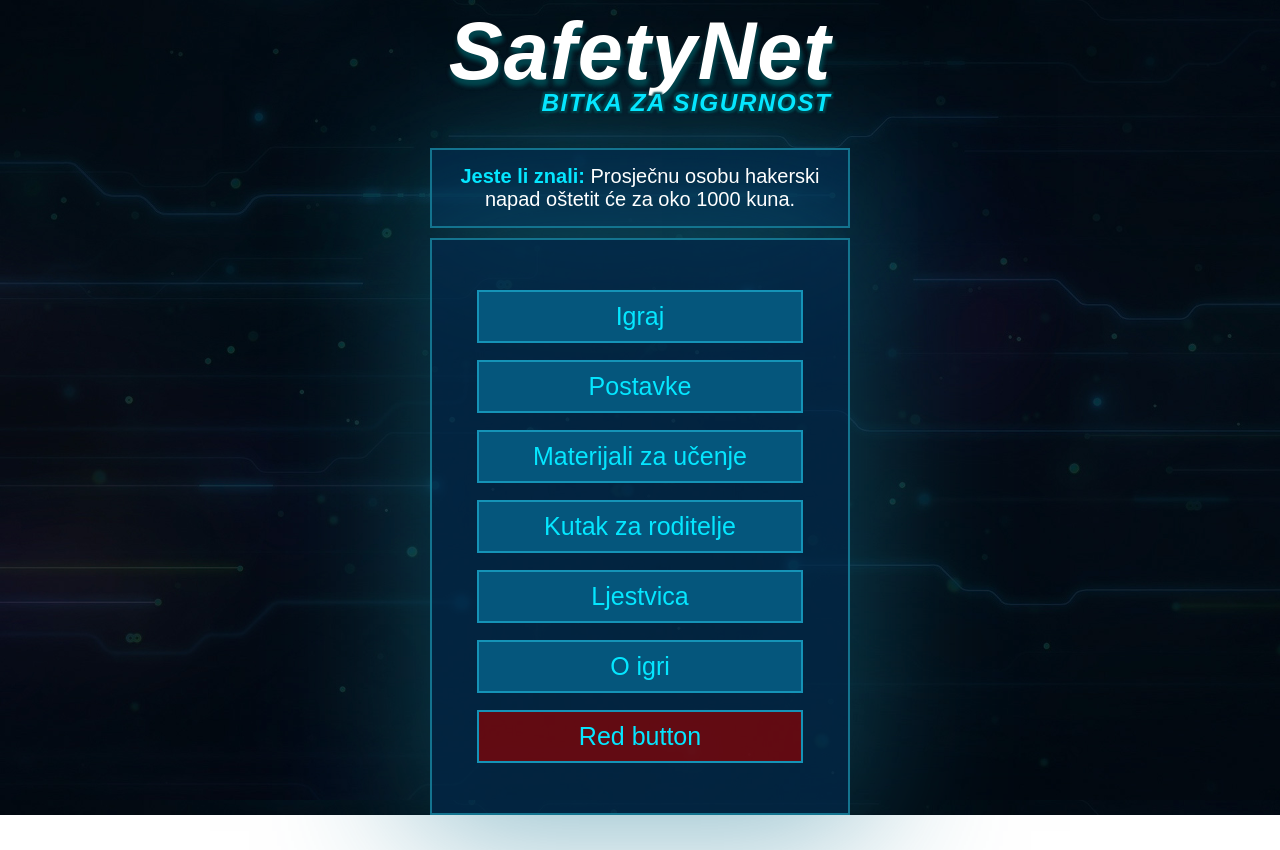
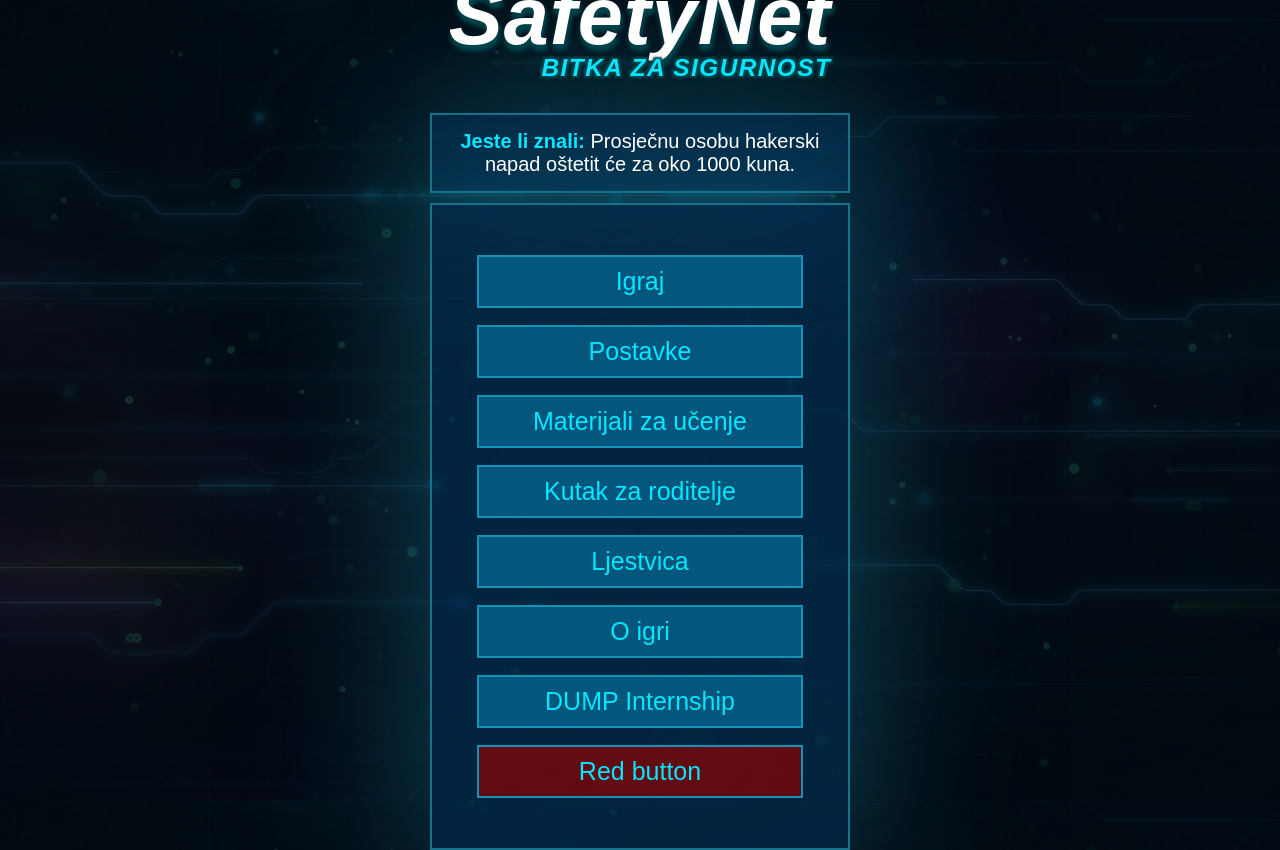
Before and after one commit to dump-hr/safetynet, a React (Vite) app in the folder frontend/: page / in a window 1280 px wide. Before the commit the page ends 815 px from the top, so only its background shows below. Built offline with nearby package versions, Linux system fonts and the light colour scheme; a web font is replaced by a local one.

Commit message:
use react router

```diff
--- a/frontend/package.json
+++ b/frontend/package.json
@@ -12,7 +12,8 @@
   "dependencies": {
     "clsx": "^1.2.1",
     "react": "^18.2.0",
-    "react-dom": "^18.2.0"
+    "react-dom": "^18.2.0",
+    "react-router-dom": "^6.12.1"
   },
   "devDependencies": {
     "@types/node": "^20.3.0",
--- a/frontend/src/App.tsx
+++ b/frontend/src/App.tsx
@@ -1,7 +1,40 @@
 import HomePage from '@pages/HomePage';
+import { BrowserRouter, Route, Routes } from 'react-router-dom';
 
-function App() {
-  return <HomePage></HomePage>;
+export enum Page {
+  Home,
+  Quiz,
+  Settings,
+  ReadingMaterials,
+  Parents,
+  Leaderboard,
+  About,
 }
 
+export const routes = {
+  [Page.Home]: '/',
+  [Page.Quiz]: '/igra',
+  [Page.Settings]: '/postavke',
+  [Page.ReadingMaterials]: '/materijali-za-ucenje',
+  [Page.Parents]: '/kutak-za-roditelje',
+  [Page.Leaderboard]: '/ljestvica',
+  [Page.About]: '/o-igri',
+};
+
+const App = () => {
+  return (
+    <BrowserRouter>
+      <Routes>
+        <Route path={routes[Page.Quiz]} element={<></>} />
+        <Route path={routes[Page.Settings]} element={<></>} />
+        <Route path={routes[Page.ReadingMaterials]} element={<></>} />
+        <Route path={routes[Page.Parents]} element={<></>} />
+        <Route path={routes[Page.Leaderboard]} element={<></>} />
+        <Route path={routes[Page.About]} element={<></>} />
+        <Route path={routes[Page.Home]} element={<HomePage />} />
+      </Routes>
+    </BrowserRouter>
+  );
+};
+
 export default App;
--- a/frontend/src/pages/HomePage/HomePage.tsx
+++ b/frontend/src/pages/HomePage/HomePage.tsx
@@ -2,70 +2,17 @@ import { useState } from 'react';
 import { clsx } from 'clsx';
 import styles from './index.module.scss';
 import useTimeout from '@hooks/useTimeout/index';
-
-enum Pages {
-  Homepage,
-  Menu,
-  Quiz,
-  Settings,
-  ReadingMaterials,
-  Parents,
-  Leaderboard,
-  About,
-}
+import { Link } from 'react-router-dom';
+import { Page, routes } from '@/App';
 
 const HomePage = () => {
-  const [currentPage, setCurrentPage] = useState(Pages.Homepage);
   const [hasSplashAnimationEnded, setHasSplashAnimationEnded] = useState(false);
 
   useTimeout(() => {
     setHasSplashAnimationEnded(true);
-    setCurrentPage(Pages.Menu);
   }, 2000);
 
-  switch (currentPage) {
-    case Pages.Quiz:
-    case Pages.Settings:
-    case Pages.ReadingMaterials:
-    case Pages.Parents:
-    case Pages.Leaderboard:
-    case Pages.About:
-    case Pages.Menu:
-      return (
-        <div className={styles.content}>
-          <div
-            className={clsx(
-              styles.content__container,
-              styles.animations__enabled
-            )}
-          >
-            <h1 className={styles.content__logo}>SafetyNet</h1>
-            <div className={styles.content__info__frame}>
-              <span className={styles.content__info__highlight}>
-                {'Jeste li znali: '}
-              </span>
-              Prosječnu osobu hakerski napad oštetit će za oko 1000 kuna.
-            </div>
-            <div className={styles.content__menu}>
-              <div className={styles.menu__container}>
-                <div className={styles.menu__item}>Igraj</div>
-                <div className={styles.menu__item}>Postavke</div>
-                <div className={styles.menu__item}>Materijali za učenje</div>
-                <div className={styles.menu__item}>Kutak za roditelje</div>
-                <div className={styles.menu__item}>Ljestvica</div>
-                <div className={styles.menu__item}>O igri</div>
-                <div
-                  className={clsx(styles.menu__item, styles.menu__red__button)}
-                >
-                  Red button
-                </div>
-              </div>
-            </div>
-          </div>
-        </div>
-      );
-    case Pages.Homepage:
-    default:
+  if (!hasSplashAnimationEnded) {
     return (
       <div className={clsx(styles.content, styles.animations__enabled)}>
         <div className={styles.splash}>
@@ -76,8 +23,8 @@ const HomePage = () => {
             <div className={styles.splash__text__container}>
               <h2 className={styles.splash__moto}>Igraj. Uči. Pobjedi</h2>
               <h3 className={styles.splash__text}>
-                  Pokaži svoje znanje i zavladaj SafetyNet kvizom o sigurnosti
-                  na Internetu.
+                Pokaži svoje znanje i zavladaj SafetyNet kvizom o sigurnosti na
+                Internetu.
               </h3>
             </div>
           </div>
@@ -85,6 +32,54 @@ const HomePage = () => {
       </div>
     );
   }
+
+  return (
+    <div className={styles.content}>
+      <div
+        className={clsx(styles.content__container, styles.animations__enabled)}
+      >
+        <h1 className={styles.content__logo}>SafetyNet</h1>
+        <div className={styles.content__info__frame}>
+          <span className={styles.content__info__highlight}>
+            Jeste li znali:{' '}
+          </span>
+          Prosječnu osobu hakerski napad oštetit će za oko 1000 kuna.
+        </div>
+        <div className={styles.content__menu}>
+          <div className={styles.menu__container}>
+            <Link to={routes[Page.Quiz]}>
+              <div className={styles.menu__item}>Igraj</div>
+            </Link>
+            <Link to={routes[Page.Settings]}>
+              <div className={styles.menu__item}>Postavke</div>
+            </Link>
+            <Link to={routes[Page.ReadingMaterials]}>
+              <div className={styles.menu__item}>Materijali za učenje</div>
+            </Link>
+            <Link to={routes[Page.Parents]}>
+              <div className={styles.menu__item}>Kutak za roditelje</div>
+            </Link>
+            <Link to={routes[Page.Leaderboard]}>
+              <div className={styles.menu__item}>Ljestvica</div>
+            </Link>
+            <Link to={routes[Page.About]}>
+              <div className={styles.menu__item}>O igri</div>
+            </Link>
+            <Link to="https://dump.hr/internship" target="_blank">
+              <div className={styles.menu__item}>DUMP Internship</div>
+            </Link>
+            <Link to="https://redbutton.gov.hr/" target="_blank">
+              <div
+                className={clsx(styles.menu__item, styles.menu__red__button)}
+              >
+                Red button
+              </div>
+            </Link>
+          </div>
+        </div>
+      </div>
+    </div>
+  );
 };
 
 export default HomePage;
--- a/frontend/src/pages/HomePage/index.module.scss
+++ b/frontend/src/pages/HomePage/index.module.scss
@@ -1,5 +1,7 @@
 html {
   font-family: 'Exo 2', sans-serif;
+  box-sizing: border-box;
+  user-select: none;
 }
 body {
   height: 100vh;
@@ -55,7 +57,6 @@ a {
 .loader,
 .loading__content {
   padding: 0;
-  box-sizing: border-box;
   font-family: Exo\2, sans-serif;
 }
 .loader {
@@ -118,7 +119,6 @@ a {
   display: flex;
   align-items: center;
   justify-content: center;
-  box-sizing: border-box;
 }
 .content__container {
   width: 475px;
@@ -508,7 +508,6 @@ a {
   content: ')';
 }
 .game-list__inner {
-  box-sizing: border-box;
   border-width: 2px;
   transition: all 0.12s ease-out;
   background-color: #05567c;
@@ -522,12 +521,6 @@ a {
   opacity: 1;
   color: #05567c;
   cursor: pointer;
-  -webkit-touch-callout: none;
-  -webkit-user-select: none;
-  -khtml-user-select: none;
-  -moz-user-select: none;
-  -ms-user-select: none;
-  user-select: none;
 }
 .game-list__inner--active {
   color: #05e6ff;
@@ -1363,7 +1356,6 @@ a {
   -webkit-margin-start: 0;
   -webkit-margin-end: 0;
   -webkit-padding-start: 20px;
-  box-sizing: border-box;
   border-left: 2px solid #14748f;
   flex-basis: 50%;
 }
@@ -1795,7 +1787,6 @@ input[type='range'][disabled]::-webkit-slider-thumb {
 .container {
   width: 80%;
   max-width: 920px;
-  box-sizing: border-box;
 }
 .title {
   font-size: 40px;
@@ -1818,7 +1809,6 @@ input[type='range'][disabled]::-webkit-slider-thumb {
   display: flex;
   flex-wrap: wrap;
   position: relative;
-  box-sizing: border-box;
 }
 .item {
   color: #fff;
--- a/frontend/tsconfig.json
+++ b/frontend/tsconfig.json
@@ -18,7 +18,8 @@
     "paths": {
       "@components/*": ["components/*"],
       "@hooks/*": ["hooks/*"],
-      "@pages/*": ["pages/*"]
+      "@pages/*": ["pages/*"],
+      "@/*": ["./*"]
     },
     "baseUrl": "src"
   },
```
Also changed, not shown: 2 other files (tests, documents, lock files or other folders). Lines whose indentation alone changed are shown as unchanged.
